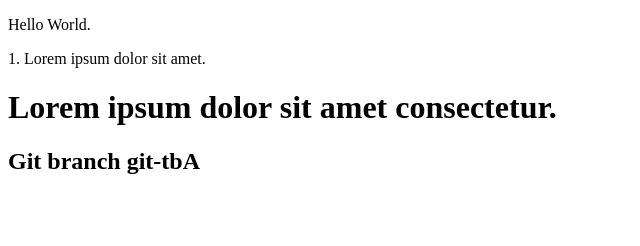
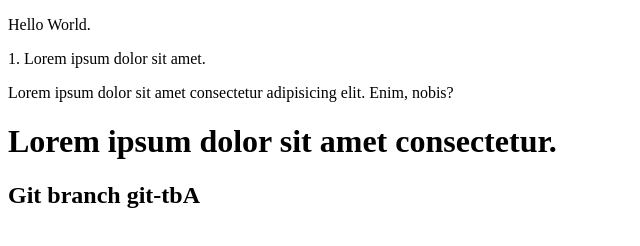
Before and after one commit to kupidr/git-test, a plain HTML site: page index.html in a window 1280 px wide. Shown: the whole page, without its empty margins (0-640 px from the left). Drawn offline with Linux system fonts and the light colour scheme.

Commit message:
add box1-s1

```diff
--- a/index.html
+++ b/index.html
@@ -10,6 +10,9 @@
     <p>Hello World.</p>
     <div class="box1">
       <p>1. Lorem ipsum dolor sit amet.</p>
+      <div class="box1-s1">
+        <p>Lorem ipsum dolor sit amet consectetur adipisicing elit. Enim, nobis?</p>
+      </div>
     </div>
     <div class="box2">
       <h1>Lorem ipsum dolor sit amet consectetur.</h1>
```
